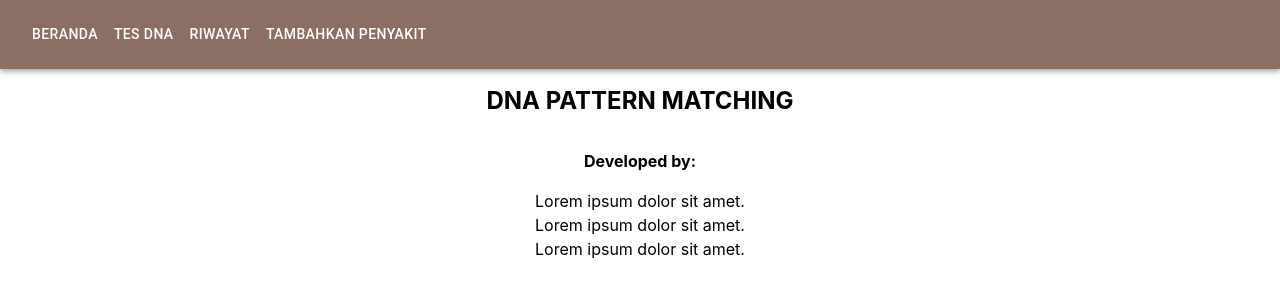
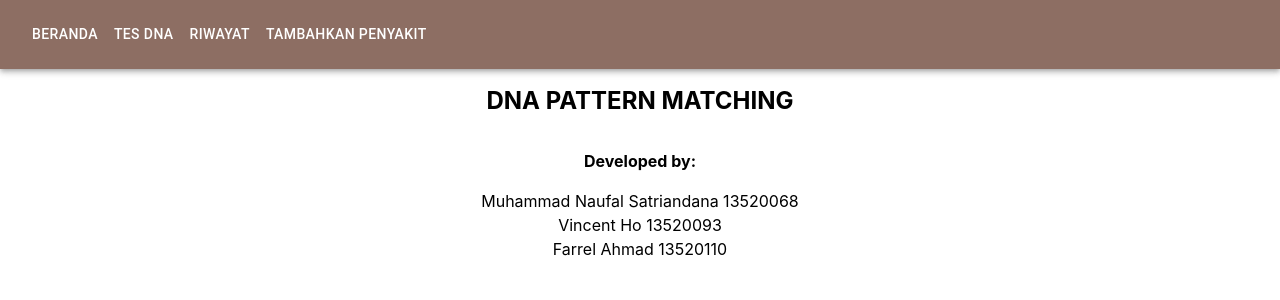
Before and after one commit to vincen-tho/Tubes3_13520068, a React (Create React App) app in the folder dna-pattern-matching/: page / in a window 1280 px wide. Shown: the top 300 px of the page. Built offline with nearby package versions, Linux system fonts and the light colour scheme.

Commit message:
Update Home.js

```diff
--- a/dna-pattern-matching/src/components/Home.js
+++ b/dna-pattern-matching/src/components/Home.js
@@ -5,9 +5,9 @@ const Home = () => {
     <div className="text-center">
       <h1 className="text-2xl font-bold py-4">DNA PATTERN MATCHING</h1>
       <h2 className="text-1xl font-bold py-4">Developed by: </h2>
-      <ul>Lorem ipsum dolor sit amet.</ul>
-      <ul>Lorem ipsum dolor sit amet.</ul>
-      <ul>Lorem ipsum dolor sit amet.</ul>
+      <ul>Muhammad Naufal Satriandana 13520068</ul>
+      <ul>Vincent Ho 13520093</ul>
+      <ul>Farrel Ahmad 13520110</ul>
     </div>
   );
 };
```
